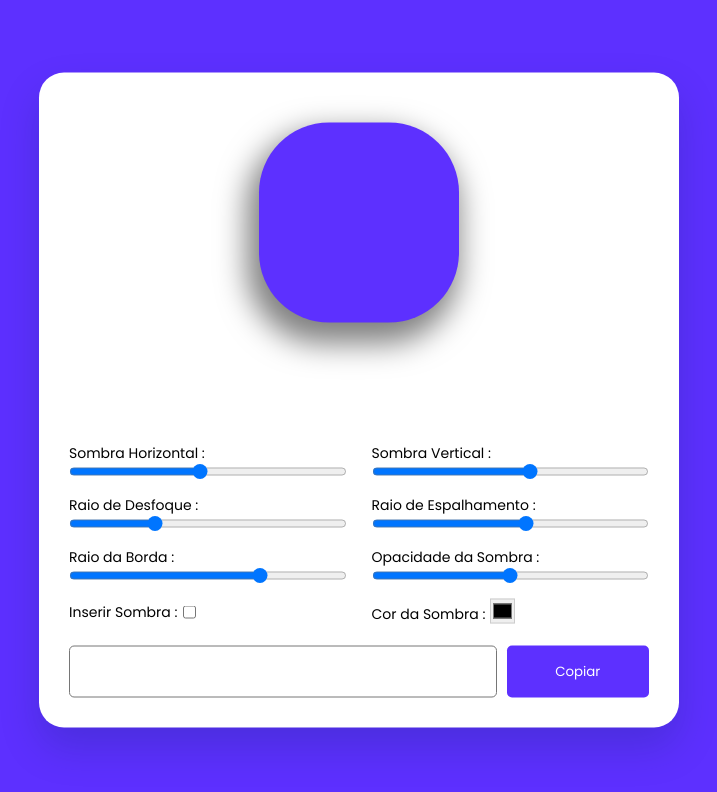
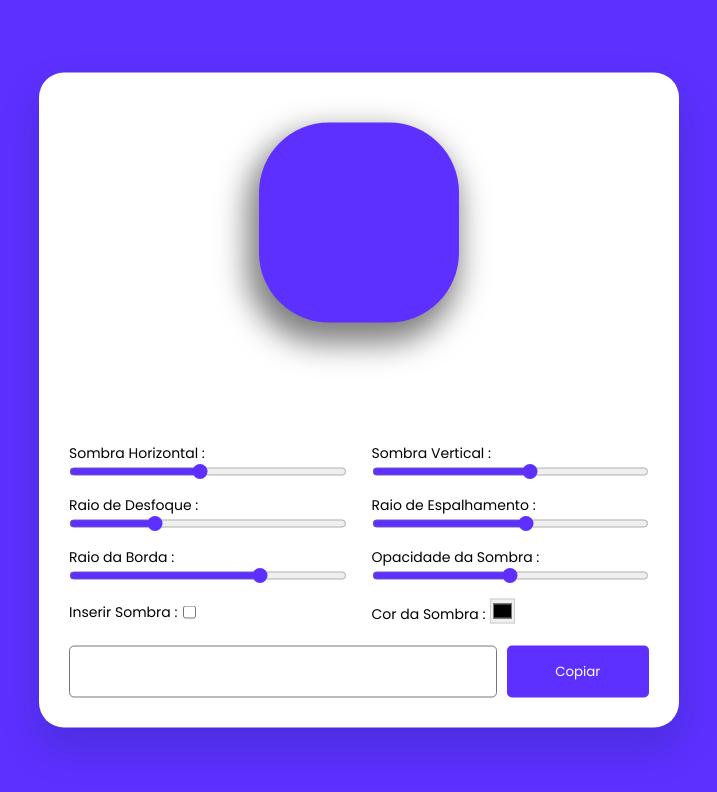
Before and after one commit to marvieiradev/box-shadow-generator, a plain HTML site: page index.html in a window 1280 px wide. Shown: the whole page, without its empty margins (281-998 px from the left). Drawn offline with Linux system fonts and the light colour scheme.

Commit message:
update styles

```diff
--- a/style.css
+++ b/style.css
@@ -57,6 +57,7 @@ label {
 input[type="range"] {
   width: 100%;
   cursor: pointer;
+  accent-color: #5d30ff;
 }
 
 input[type="checkbox"] {
```
